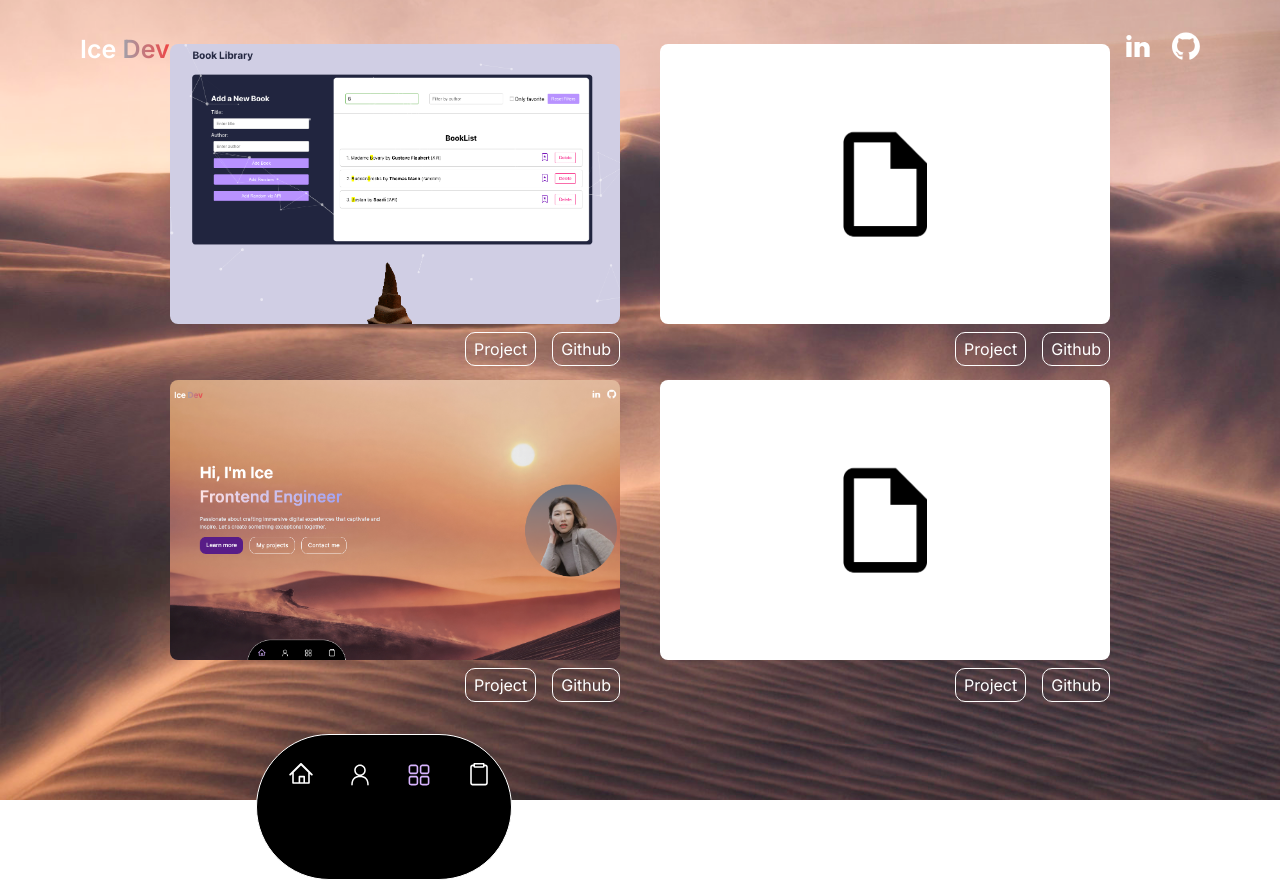
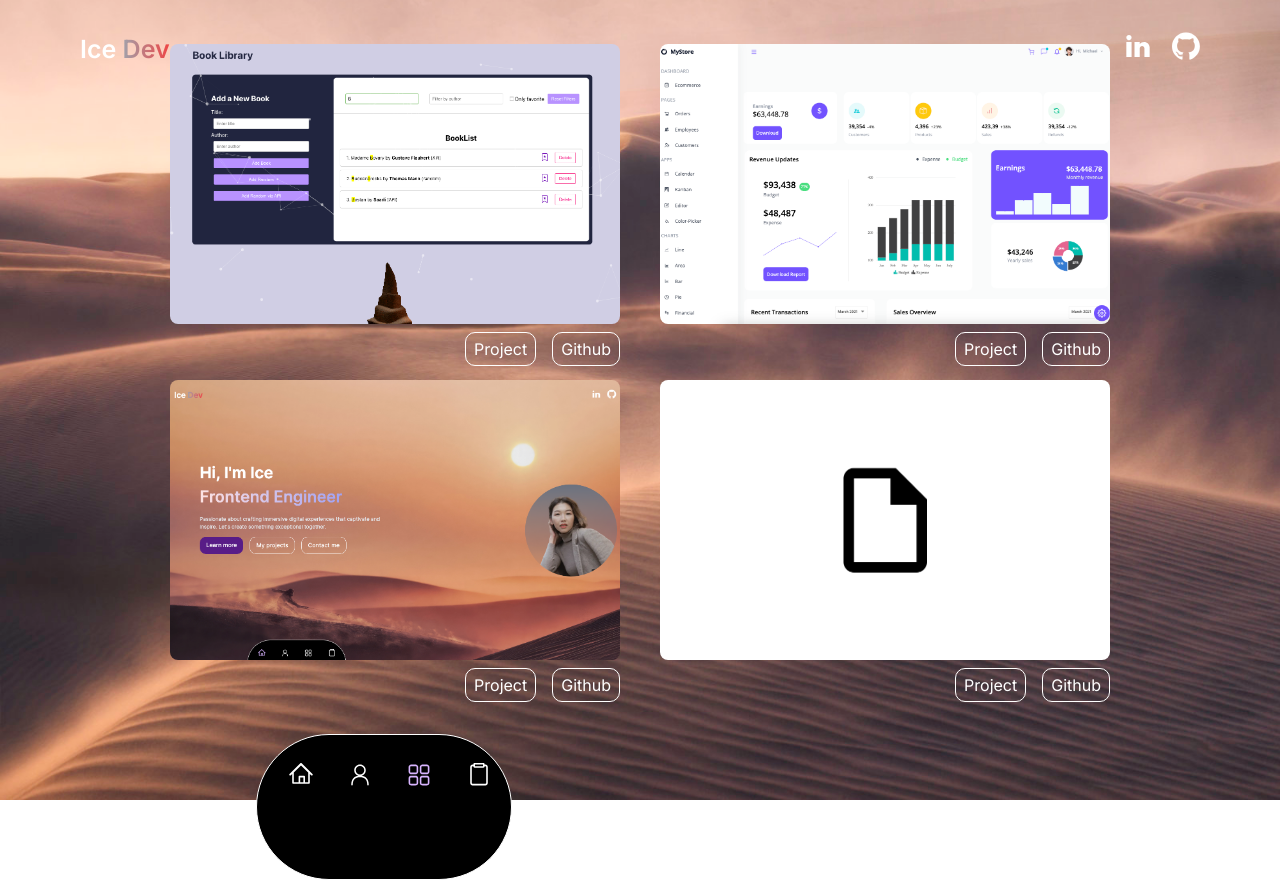
Before and after one commit to alive2020/next-portfolio, a Next.js app: page /my-projects in a window 1280 px wide. Built offline with nearby package versions, Linux system fonts and the light colour scheme.

Commit message:
added new project, deleted consolelogs

```diff
--- a/components/ProjectCard.tsx
+++ b/components/ProjectCard.tsx
@@ -14,8 +14,6 @@ interface Props {
 const ProjectCard = ({ image, title, text, urlProject, urlGithub }: Props) => {
   const [isFlipped, setIsFlipped] = useState(false);
   const [isAnimating, setIsAnimating] = useState(false);
-  console.log("isAnimating", isAnimating);
-  console.log("isFlipped", isFlipped);
 
   function handleFlip() {
     if (!isAnimating) {
@@ -40,7 +38,7 @@ const ProjectCard = ({ image, title, text, urlProject, urlGithub }: Props) => {
           className="w-full h-full group relative flip-card-front bg-cover bg-center text-white rounded-lg p-4"
         >
           <div className="absolute inset-0 w-full h-full rounded-md bg-black opacity-0 group-hover:opacity-40" />
-          <div className="absolute inset-0 w-full h-full text-[20px] pb-10 hidden group-hover:flex items-center z-[20] justify-center">
+          <div className="absolute inset-0 w-full h-full text-[20px] pb-5 hidden group-hover:flex items-center z-[20] justify-center">
             Learn more &gt;
           </div>
         </div>
--- a/constants/index.ts
+++ b/constants/index.ts
@@ -86,21 +86,21 @@ export const Socials = [
 export const Projects = [
   {
     title: "Book Library App",
-    text: "Simple Book Library App on React.js with Redux & API on Express ",
+    text: "Book Library App on React.js / Redux & API on Express / Javascript / CSS ",
     src: "/BookApp.png",
     urlProject: "https://icebooklibrary.netlify.app/",
     urlGithub: "https://github.com/alive2020/Book-App-React-Redux",
   },
   {
-    title: "Space Themed Website",
-    text: "Lorem ipsum dolor sit amet, consectetur adipiscing elit, sed do eiusmod tempor incididunt ut labore et dolore magna aliqua. Ut enim ad minim veniam.",
-    src: "/ComingSoon.png",
-    urlProject: "https://alive2020.github.io/my_portfolio/",
-    urlGithub: "https://github.com/alive2020/next-portfolio",
+    title: "Store Dashboard App",
+    text: "Dashboard App on Next.js / Syncfusion Library Charts / Tailwind / Framer Motion / Typescript ",
+    src: "/Dashboard.png",
+    urlProject: "https://main--ice-store-dashboard.netlify.app/",
+    urlGithub: "https://github.com/alive2020/Dashboard-Tutorial",
   },
   {
     title: "Nextjs Portfolio",
-    text: "Frontend Engineer Portfolio on Next.js / Typescript / Tailwind / Framer Motion",
+    text: "Frontend Engineer Portfolio on Next.js / Tailwind / Framer Motion / Typescript ",
     src: "/NextPortfolio.png",
     urlProject: "https://alive2020.github.io/my_portfolio/",
     urlGithub: "https://github.com/alive2020/next-portfolio",
```
Also changed, not shown: public/Dashboard.png (added).
